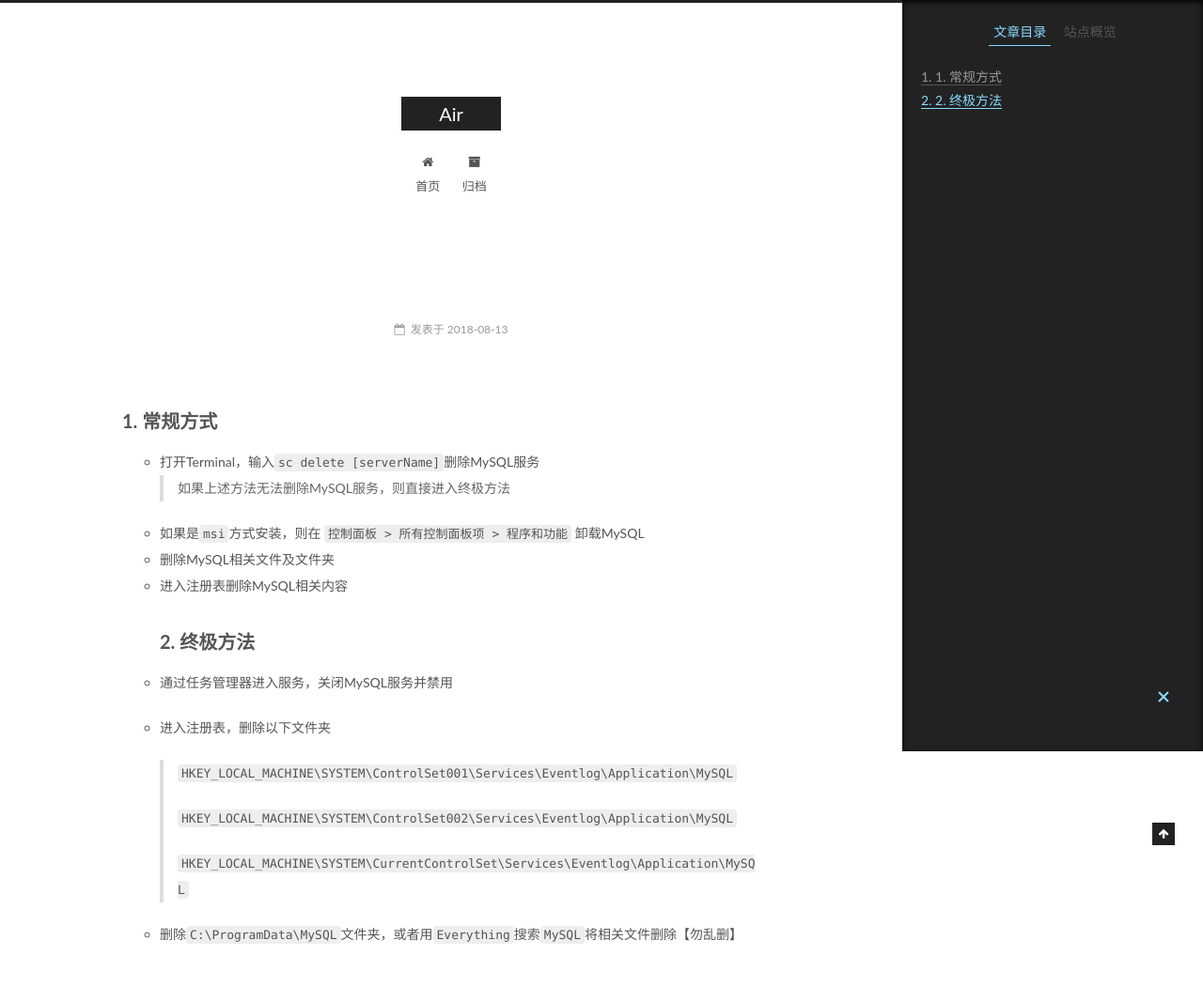
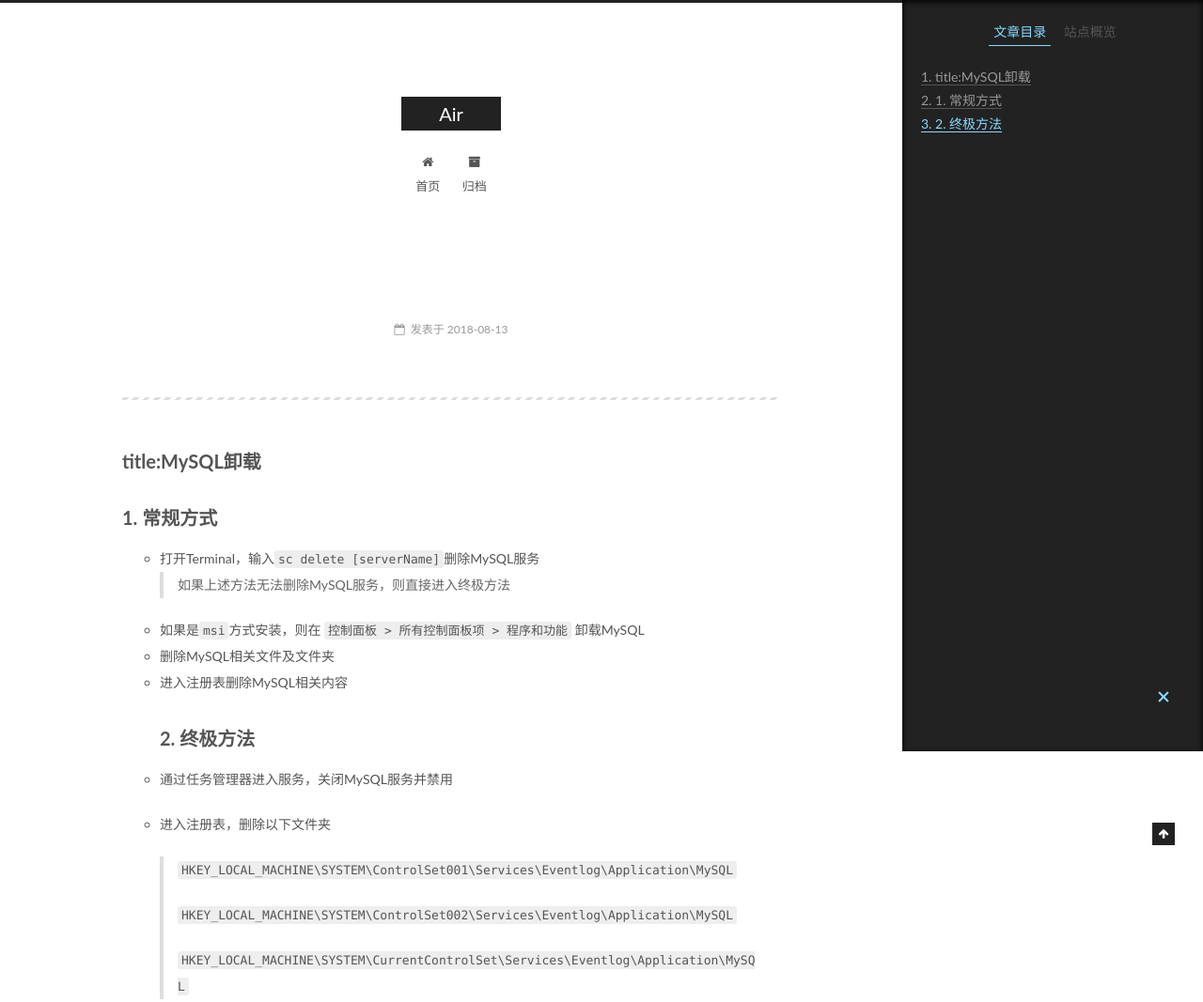
Before and after one commit to Air-TF/Air-TF.github.io, a plain HTML site: page 2018/08/13/MySQL卸载/index.html in a window 1280 px wide. Shown: the top 1067 px of the page at 94% size. Drawn offline with Linux system fonts and the light colour scheme.

Commit message:
Site updated: 2018-08-13 13:06:22

```diff
--- a/2018/08/13/MySQL卸载/index.html
+++ b/2018/08/13/MySQL卸载/index.html
@@ -79,17 +79,17 @@
 
 
 
-<meta name="description" content="1. 常规方式 打开Terminal，输入sc delete [serverName]删除MySQL服务 如果上述方法无法删除MySQL服务，则直接进入终极方法   如果是msi方式安装，则在 控制面板 &amp;gt; 所有控制面板项 &amp;gt; 程序和功能 卸载MySQL 删除MySQL相关文件及文件夹 进入注册表删除MySQL相关内容 2. 终极方法 通过任务管理器进入服务，关闭MySQL服务并禁用">
+<meta name="description" content="title:MySQL卸载1. 常规方式 打开Terminal，输入sc delete [serverName]删除MySQL服务 如果上述方法无法删除MySQL服务，则直接进入终极方法   如果是msi方式安装，则在 控制面板 &amp;gt; 所有控制面板项 &amp;gt; 程序和功能 卸载MySQL 删除MySQL相关文件及文件夹 进入注册表删除MySQL相关内容 2. 终极方法 通过任务管理器进入服务">
 <meta property="og:type" content="article">
 <meta property="og:title" content="Air">
 <meta property="og:url" content="http://yoursite.com/2018/08/13/MySQL卸载/index.html">
 <meta property="og:site_name" content="Air">
-<meta property="og:description" content="1. 常规方式 打开Terminal，输入sc delete [serverName]删除MySQL服务 如果上述方法无法删除MySQL服务，则直接进入终极方法   如果是msi方式安装，则在 控制面板 &amp;gt; 所有控制面板项 &amp;gt; 程序和功能 卸载MySQL 删除MySQL相关文件及文件夹 进入注册表删除MySQL相关内容 2. 终极方法 通过任务管理器进入服务，关闭MySQL服务并禁用">
+<meta property="og:description" content="title:MySQL卸载1. 常规方式 打开Terminal，输入sc delete [serverName]删除MySQL服务 如果上述方法无法删除MySQL服务，则直接进入终极方法   如果是msi方式安装，则在 控制面板 &amp;gt; 所有控制面板项 &amp;gt; 程序和功能 卸载MySQL 删除MySQL相关文件及文件夹 进入注册表删除MySQL相关内容 2. 终极方法 通过任务管理器进入服务">
 <meta property="og:locale" content="zh-Hans">
-<meta property="og:updated_time" content="2018-08-06T15:46:05.111Z">
+<meta property="og:updated_time" content="2018-08-13T05:06:05.318Z">
 <meta name="twitter:card" content="summary">
 <meta name="twitter:title" content="Air">
-<meta name="twitter:description" content="1. 常规方式 打开Terminal，输入sc delete [serverName]删除MySQL服务 如果上述方法无法删除MySQL服务，则直接进入终极方法   如果是msi方式安装，则在 控制面板 &amp;gt; 所有控制面板项 &amp;gt; 程序和功能 卸载MySQL 删除MySQL相关文件及文件夹 进入注册表删除MySQL相关内容 2. 终极方法 通过任务管理器进入服务，关闭MySQL服务并禁用">
+<meta name="twitter:description" content="title:MySQL卸载1. 常规方式 打开Terminal，输入sc delete [serverName]删除MySQL服务 如果上述方法无法删除MySQL服务，则直接进入终极方法   如果是msi方式安装，则在 控制面板 &amp;gt; 所有控制面板项 &amp;gt; 程序和功能 卸载MySQL 删除MySQL相关文件及文件夹 进入注册表删除MySQL相关内容 2. 终极方法 通过任务管理器进入服务">
 
 
 
@@ -299,7 +299,8 @@
 
 
 
-        <h2 id="1-常规方式"><a href="#1-常规方式" class="headerlink" title="1. 常规方式"></a>1. 常规方式</h2><ul>
+        <hr>
+<h2 id="title-MySQL卸载"><a href="#title-MySQL卸载" class="headerlink" title="title:MySQL卸载"></a>title:MySQL卸载</h2><h2 id="1-常规方式"><a href="#1-常规方式" class="headerlink" title="1. 常规方式"></a>1. 常规方式</h2><ul>
 <li>打开Terminal，输入<code>sc delete [serverName]</code>删除MySQL服务<blockquote>
 <p>如果上述方法无法删除MySQL服务，则直接进入终极方法</p>
 </blockquote>
@@ -450,7 +451,7 @@
 
 
 
-              <div class="post-toc-content"><ol class="nav"><li class="nav-item nav-level-2"><a class="nav-link" href="#1-常规方式"><span class="nav-number">1.</span> <span class="nav-text">1. 常规方式</span></a></li><li class="nav-item nav-level-2"><a class="nav-link" href="#2-终极方法"><span class="nav-number">2.</span> <span class="nav-text">2. 终极方法</span></a></li></ol></div>
+              <div class="post-toc-content"><ol class="nav"><li class="nav-item nav-level-2"><a class="nav-link" href="#title-MySQL卸载"><span class="nav-number">1.</span> <span class="nav-text">title:MySQL卸载</span></a></li><li class="nav-item nav-level-2"><a class="nav-link" href="#1-常规方式"><span class="nav-number">2.</span> <span class="nav-text">1. 常规方式</span></a></li><li class="nav-item nav-level-2"><a class="nav-link" href="#2-终极方法"><span class="nav-number">3.</span> <span class="nav-text">2. 终极方法</span></a></li></ol></div>
 
 
           </div>
```
Also changed, not shown: index.html (+2 -1 lines).
